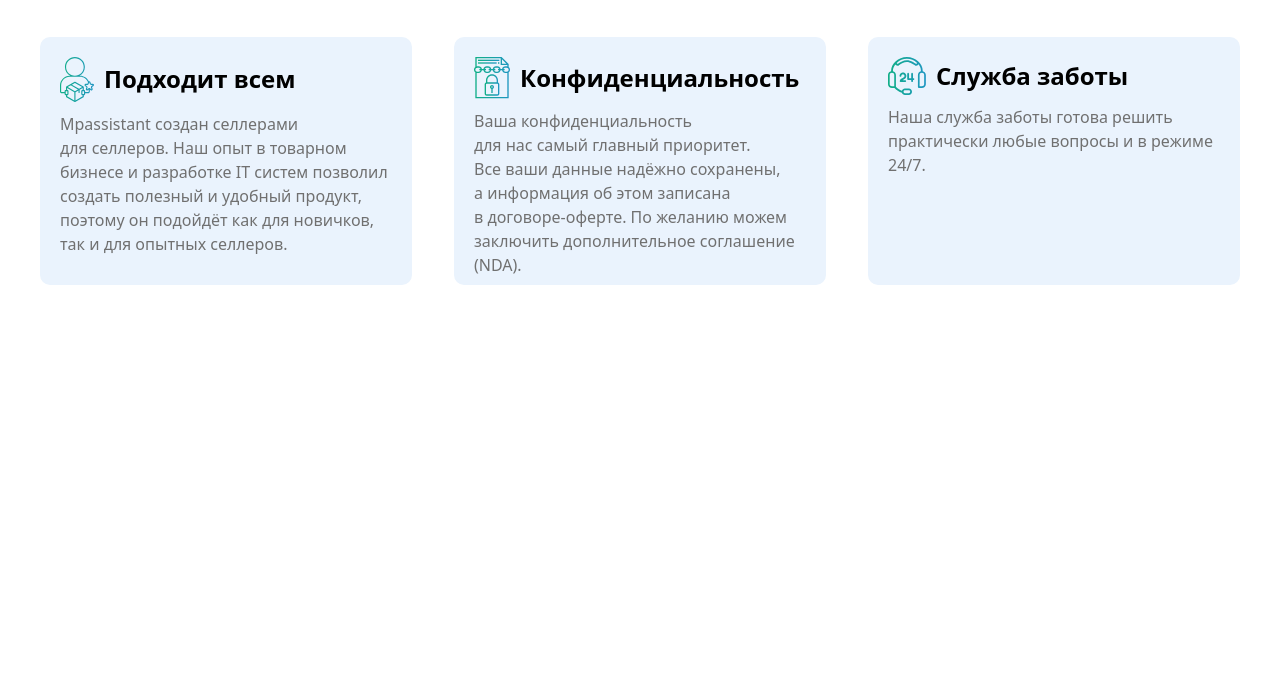
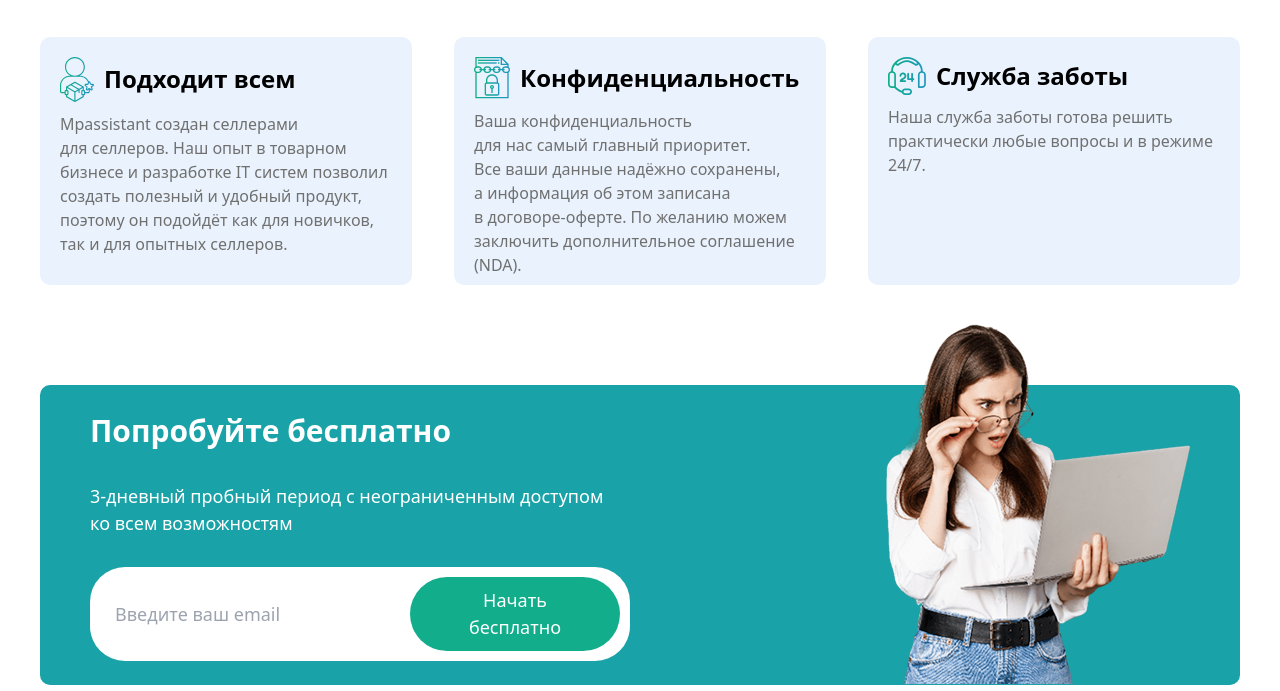
Before and after one commit to azizbekjonsanginov0606-cmd/tet1, a website: page src/index.html in a window 1280 px wide. Shown: the part 3433-4124 px from the top of the page. Before the commit the page ends 3718 px from the top, so only its background shows below. Drawn offline with nearby package versions, Linux system fonts and the light colour scheme; files that its build step writes are made by us from their sources.

Commit message:
section 7

```diff
--- a/src/index.html
+++ b/src/index.html
@@ -132,7 +132,8 @@
         <section
             class="bg-[#19A2A7] lg:w-[1200px] md:w-[800px] w-[400px] md:h-[300px] m-auto lg:mt-[100px] mt-[50px] p-[20px] flex lg:flex-row flex-col justify-between items-center rounded-[10px] gap-[40px] lg:gap-[0px]">
             <form class=" flex flex-col gap-[20px] lg:gap-[30px] p-[30px] rounded-[20px] w-[100%] lg:w-[600px] text-[18px] text-white">
-                    <p>Начните свой 3-дневный пробный период <br> с неограниченным доступом ко всем возможностям</p>
+                    <p class="text-[24px] lg:text-[30px] font-[700]">Начните экономить своё время</p>
+                    <p>3-дневный пробный период с неограниченным доступом <br> ко всем возможностям</p>
                     <aside class="flex flex-col md:flex-row md:bg-white justify-between rounded-[35px] py-[10px] px-[10px] gap-[20px] w-[100%]">
                         <input class=" p-[15px] rounded-[50px] text-[18px] text-black" type="email"
                             placeholder="Введите ваш email">
@@ -226,5 +227,19 @@
                 </aside>
             </section>
         </section>
+        <section
+            class="bg-[#19A2A7] lg:w-[1200px] md:w-[800px] w-[400px] md:h-[300px] m-auto lg:mt-[100px] mt-[50px] p-[20px] flex lg:flex-row flex-col justify-between items-center rounded-[10px] gap-[40px] lg:gap-[0px]">
+            <form class=" flex flex-col gap-[20px] lg:gap-[30px] p-[30px] rounded-[20px] w-[100%] lg:w-[600px] text-[18px] text-white">
+                    <p class="text-[24px] lg:text-[30px] font-[700]">Попробуйте бесплатно</p>
+                    <p>3-дневный пробный период с неограниченным доступом <br> ко всем возможностям</p>
+                    <aside class="flex flex-col md:flex-row md:bg-white justify-between rounded-[35px] py-[10px] px-[10px] gap-[20px] w-[100%]">
+                        <input class=" p-[15px] rounded-[50px] text-[18px] text-black" type="email"
+                            placeholder="Введите ваш email">
+                        <button class="btn ">Начать
+                            бесплатно</button>
+                    </aside>
+                </form>
+            <img class="md:mt-[-85px] md:mb-0 mb-[-20px]" src="./surat/[removal 3.png" alt="">
+        </section>
 </body>
 </html>
```
